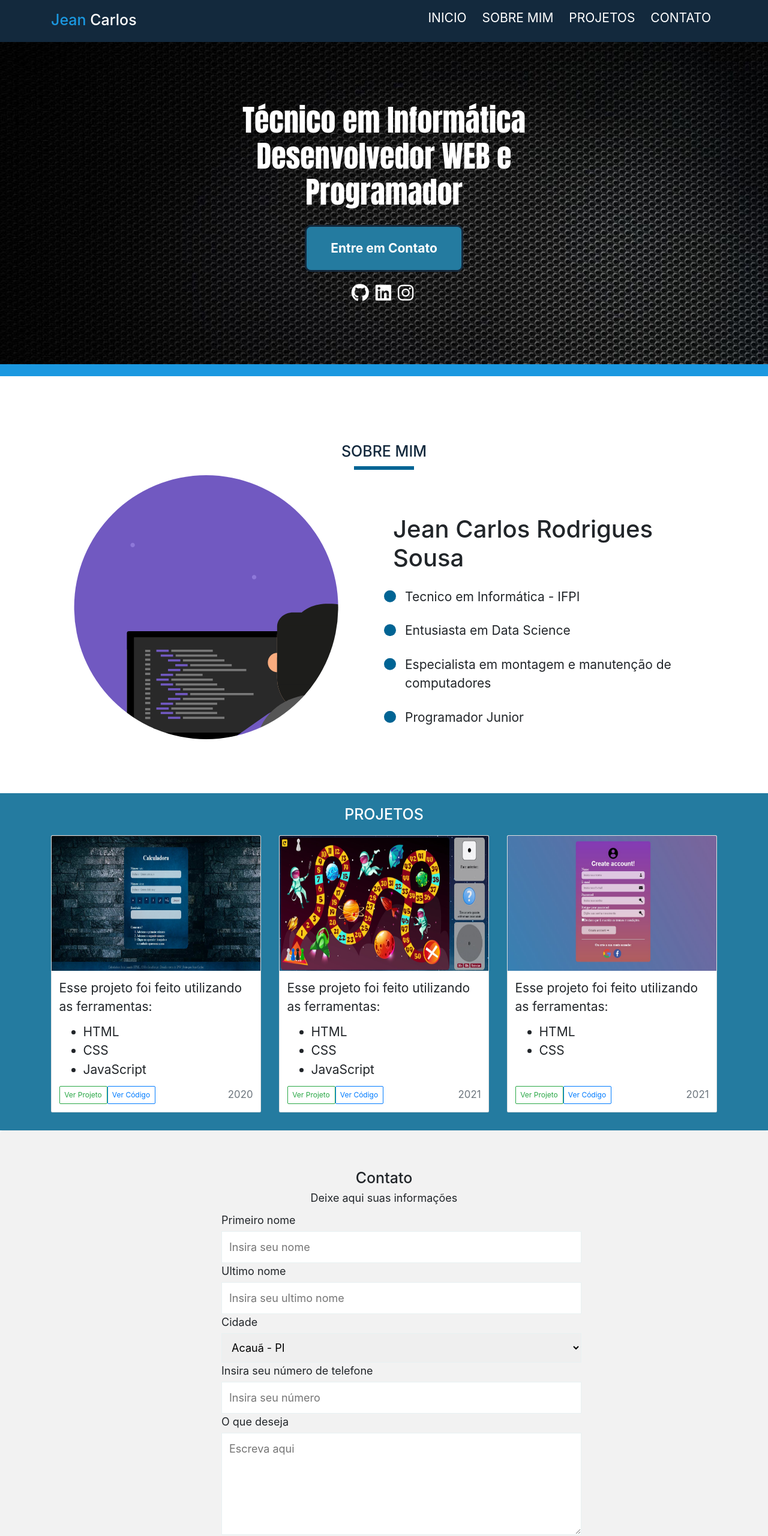
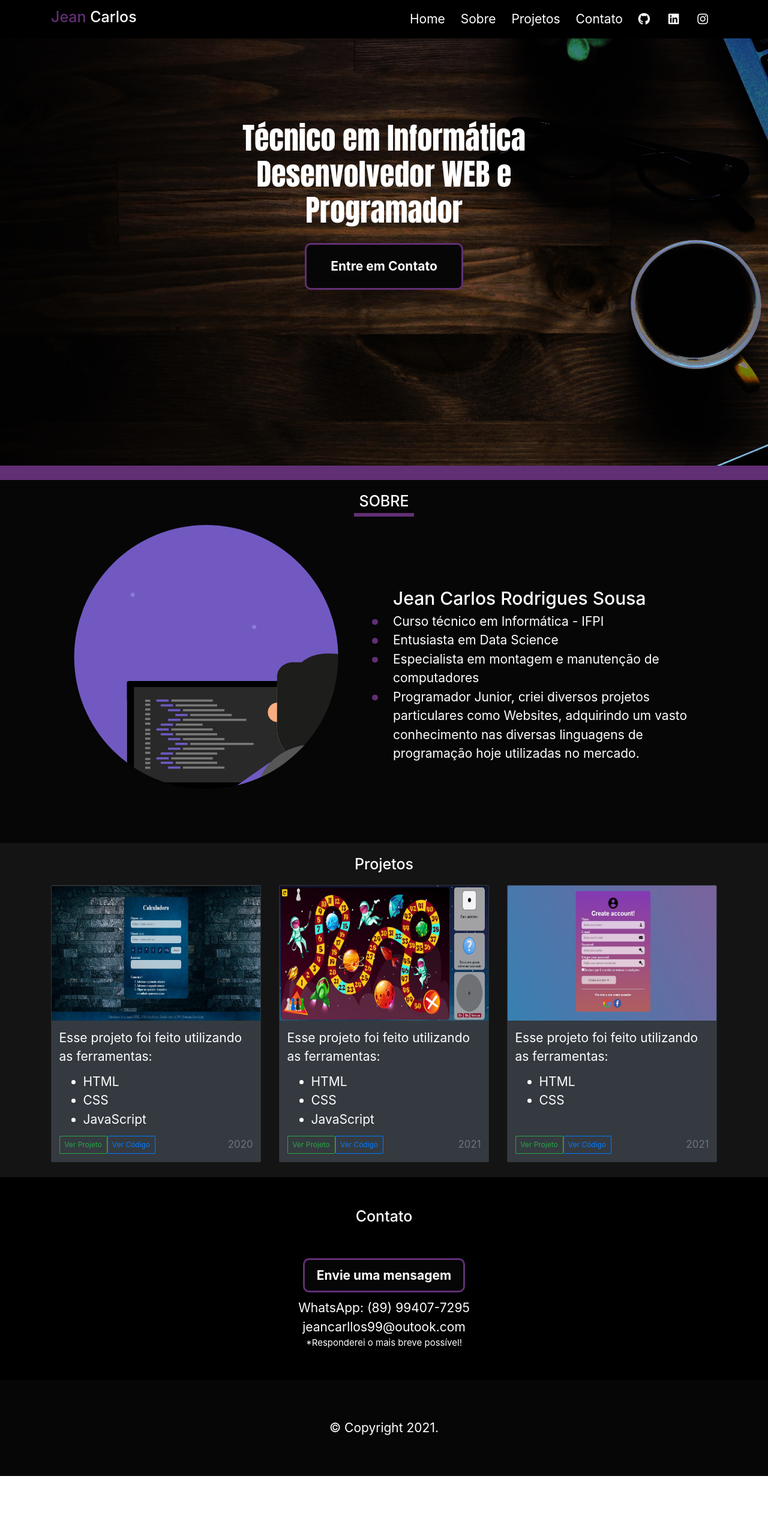
Before and after one commit to JeanCarlos899/Projetos, a plain HTML site: page index.html in a window 1280 px wide. Shown: the top 2560 px of the page at 60% size. After the commit the page ends 2460 px from the top, so only its background shows below. Drawn offline with nearby package versions, Linux system fonts and the light colour scheme.

Commit message:
Mudança de tema

```diff
--- a/css/style.css
+++ b/css/style.css
@@ -88,17 +88,17 @@ body {
 
 /* imagem de fundo */
 .header {
+    z-index: 1000;
     width: 100%;
     min-height: 8vh;
-	background-color: #13293D;
-	background-size: cover;
-    background-position: top;
-    z-index: 0;
+	background-color: black;
+    z-index: 1000;
+    position: fixed;
 }
 
 .header-body {
     position: relative;
-    z-index: 1;
+    z-index: 1001;
     color: #fff;
 }
 
@@ -107,11 +107,11 @@ body {
     display: flex;
     align-items: center;
     justify-content: space-between;
-    height: 7rem;
+    height: 6rem;
 }
 
 .header nav h1 span {
-    color: #1B98E0;
+    color: #612F74;
 }
 
 .header nav ul li{
@@ -124,12 +124,11 @@ body {
     color: #fff;
     text-decoration: none;
     padding: 1rem;
-    text-transform: uppercase;
     position: relative;
 }
 
 .header nav ul li:hover {
-    color: #006494;
+    color: #612F74;
 
 }
 
@@ -138,7 +137,7 @@ body {
     position: absolute;
     width: 0%;
     height: 0.2rem;
-    background-color: #006494;
+    background-color: #612F74;
     top: 4rem;
     left: 0;
     transition: 0.5s;
@@ -153,16 +152,20 @@ body {
 .header-conteudo {
     text-align: center;
     padding: 100px;
-    background-image: url(../img/9cceedb85aa7fdbe60f3512da07ee5bf.jpg);
-    min-height: 50rem;
+    background-image: url(../img/new-fundo.jpg);
+    min-height: 97vh;
+    background-repeat: no-repeat;
+    background-attachment: fixed;
+    background-size: cover;
 }
 
 .header-conteudo h1{
+    margin-top: 10rem;
     font-size: 5rem;
     font-family: 'Anton', sans-serif;
     font-weight: 400;
     padding: 0 18%;
-    color: rgb(255, 255, 255);
+    color: #fff;
 }
 
 .header-conteudo #btn-ctt {
@@ -170,44 +173,46 @@ body {
     margin-top: 2rem;
     text-decoration: none;
     color: #fff;
-    background-color: #247BA0;
+    background-color: rgb(6, 6, 6);
     padding: 2rem 4rem;
     font-weight: bold;
     border-radius: 1rem;
-    border: #13293D solid 0.3rem;
+    border: #612F74 solid 0.3rem;
 }
 
 .header-conteudo #btn-ctt:hover {
-    background-color: #1B98E0;
     transition: 0.5s;
-    color: #ffffff;
     transform: scale(1.1);
 }
 
 i {
     color: white;
     margin-top: 2rem;
-    font-size: 3rem;
+    font-size: 2rem;
     margin-right: 0.5rem;
     cursor: pointer;
 }
 
 i:hover {
-    transform: scale(1.1);
+    color: #612F74;
 }
 
+
 .enfeite {
-    background-color: #1B98E0;
+    background-color: #612F74;
     width: 100%;
-    height: 20px;
+    height: 3vh;
 }
 
 /* ------------ jean ------------ */
+.jean {
+    background-color: rgb(6, 6, 6);
+}
 .titulo-principal {
-    margin-top: 5rem;
+    padding-top: 2rem;
     text-align: center;
     text-transform: uppercase;
-    color: #13293D;
+    color: #ffffff;
     position: relative;
     display: flex;
     justify-content: center;
@@ -218,14 +223,10 @@ i:hover {
     position: absolute;
     width: 10rem;
     height: 0.6rem;
-    background-color: #006494;
-    top: 4rem;
+    background-color: #612F74;
+    top: 5.5rem;
     transition: 0.5s;
 
-}
-
-.jean {
-    padding-top: 6rem;
 }
 
 .jean .container .row .col-6{
@@ -258,38 +259,39 @@ i:hover {
     min-height: 70rem;
     display: flex;
     align-items: center;
+    color: white;
 
 }
 
 .descricao-jean h2 {
-    font-size: 4rem;
+    font-size: 3rem;
 }
 
 .descricao-jean ul {
     list-style: none;
-  }
+}
 
 .descricao-jean ul li {
     position: relative;
-    margin: 2.5rem 0 2.5rem 2rem;
+    margin: 0 0 0 0;
 }
 
 .descricao-jean ul li:before {
     content: '';
-    background-color: #006494;
-    height: 2rem;
-    width: 2rem;
+    background-color: #612F74;
+    height: 1rem;
+    width: 1rem;
     clip-path: circle();
     /* margin: 2rem 0; */
     position: absolute;
     left: -3.5rem;
-    top: 0.5rem;
+    top: 1.2rem;
 
 }
 /* ------------ projetos ------------ */
 
 .projetos {
-    background-color: #247BA0;
+    background-color: rgb(20, 20, 20);
 }
 
 .projetos h1 {
@@ -321,30 +323,49 @@ background-color: #45a049;
 }
 
 /* Style the container/contact section */
-.contatos-container {
-    align-items: center;
-    width: 100%;
-    display: block;
-    margin: 0 auto;
-    padding: 5% 30% 5% 30%;
-    border-radius: 5px;
-    background-color: #f2f2f2;
-    font-size: 1.8rem;
-
+.contato {
+    padding: 5rem;
+    background-color: black;
+    text-align: center;
+    color: white;
 }
-
+.contato p{
+    margin: 0;
+}
+.contato h1 {
+    padding-bottom: 5rem;
+}
 footer {
     color: white;
     width: 100%;
-    height: 3.8rem;
+    height: 20vh;
     position: relative;
     bottom: 0;
     left: 0;
     padding-bottom: 0px;
     text-align: center;
-    background-color: black;
+    background-color: #060606;
+    vertical-align: center;
+    line-height: 20vh;
+}
+#btn-msg {
+    text-decoration: none;
+    display: inline-block;
+    margin-bottom: 1rem;
+    color: #fff;
+    background-color: rgb(6, 6, 6);
+    padding: 1rem 2rem;
+    font-weight: bold;
+    border-radius: 1rem;
+    border: #612F74 solid 0.3rem;
+}
+#btn-msg:hover {
+    transform: scale(1.1);
+    transition: 0.5s;
+    color: white;
+    outline: 0;
+}
 
-}
 /* ------------ Responsivo ------------*/
 
 /* ------------ tablet ------------ */
--- a/index.html
+++ b/index.html
@@ -24,10 +24,14 @@
             <nav>
                 <h1><span>Jean</span> Carlos</h1>
                 <ul>
-                    <li>Inicio</li>
-                    <li onclick="moveSobreMim()">Sobre mim</li>
+                    <li>Home</li>
+                    <li onclick="moveSobreMim()">Sobre</li>
                     <li onclick="moveProjetos()">Projetos</li>
                     <li onclick="moveContato()">Contato</li>
+
+                    <li><a target="_blank" href="https://github.com/JeanCarlos899"><i class="fab fa-github"></i></a></li>
+                    <li><a target="_blank" href="https://www.linkedin.com/in/jean-carlos-a45936184/"><i class="fab fa-linkedin"></i></a></li>
+                    <li><a target="_blank" href="https://www.instagram.com/jean_carl02/"><i class="fab fa-instagram"></i></a></li>
                 </ul>
             </nav>
         </div>
@@ -38,11 +42,6 @@
         <h1>Técnico em Informática Desenvolvedor WEB e Programador</h1>
         <a href="#" onclick="moveContato()" id="btn-ctt">Entre em Contato</a>
       </div>
-      <div class="icons">
-        <a target="_blank" href="https://github.com/JeanCarlos899"><i class="fab fa-github"></i></a>
-        <a target="_blank" href="https://www.linkedin.com/in/jean-carlos-a45936184/"><i class="fab fa-linkedin"></i></a>
-        <a target="_blank" href="https://www.instagram.com/jean_carl02/"><i class="fab fa-instagram"></i></a>
-      </div>
     </section>
     <div class="enfeite"></div>
 
@@ -51,7 +50,7 @@
         <section class="jean">
             <div class="container">
                 <a href="#" id="sobremim"></a>
-                <h1 class="titulo-principal">Sobre mim</h1>
+                <h1 class="titulo-principal">Sobre</h1>
 
                 <div class="row">
                     <div class="col-6"></div>
@@ -59,10 +58,10 @@
                         <div>
                             <h2>Jean Carlos Rodrigues Sousa</h2>
                             <ul>
-                                <li>Tecnico em Informática - IFPI</li>
+                                <li>Curso técnico em Informática - IFPI</li>
                                 <li>Entusiasta em Data Science</li>
                                 <li>Especialista em montagem e manutenção de computadores</li>
-                                <li>Programador Junior</li>
+                                <li>Programador Junior, criei diversos projetos particulares como Websites, adquirindo um vasto conhecimento nas diversas linguagens de programação hoje utilizadas no mercado.</li>
                             </ul>
                         </div>
                     </div>
@@ -73,11 +72,11 @@
         <!-- projetos -->
         <section class="projetos">
            <a href="#" id="projetos"></a>
-            <h1 class="titulo-projetos">PROJETOS</h1>
+            <h1 class="titulo-projetos">Projetos</h1>
             <div class="container">
                 <div class="row">
                   <div class="col-md-4">
-                    <div class="card mb-4 box-shadow">
+                    <div class="card text-white bg-dark mb-3">
                       <img class="card-img-top" data-src="holder.js/100px225?theme=thumb&amp;bg=55595c&amp;fg=eceeef&amp;text=Thumbnail" alt="Thumbnail [100%x225]" style="height: 225px; width: 100%; display: block;" src="img/calculadora.jpg" data-holder-rendered="true">
                       <div class="card-body">
                         <p class="card-text">Esse projeto foi feito utilizando as ferramentas:</p>
@@ -97,7 +96,7 @@
                     </div>
                   </div>
                   <div class="col-md-4">
-                    <div class="card mb-4 box-shadow">
+                    <div class="card text-white bg-dark mb-3">
                       <img class="card-img-top" data-src="holder.js/100px225?theme=thumb&amp;bg=55595c&amp;fg=eceeef&amp;text=Thumbnail" alt="Thumbnail [100%x225]" src="img/tabuleiro.jpg" data-holder-rendered="true" style="height: 225px; width: 100%; display: block;">
                       <div class="card-body">
                         <p class="card-text">Esse projeto foi feito utilizando as ferramentas:</p>
@@ -117,7 +116,7 @@
                     </div>
                   </div>
                   <div class="col-md-4">
-                    <div class="card mb-4 box-shadow">
+                    <div class="card text-white bg-dark mb-3">
                       <img class="card-img-top" data-src="holder.js/100px225?theme=thumb&amp;bg=55595c&amp;fg=eceeef&amp;text=Thumbnail" alt="Thumbnail [100%x225]" src="img/formulario.jpg" data-holder-rendered="true" style="height: 225px; width: 100%; display: block;">
                       <div class="card-body">
                         <p class="card-text">Esse projeto foi feito utilizando as ferramentas:</p>
@@ -139,7 +138,8 @@
                 </div>
               </div>
         </section>
-        <section class="contatos">
+
+        <!-- <section class="contatos">
             <a href="#" id="contato"></a>
             <div class="contatos-container">
                 <div style="text-align:center">
@@ -167,9 +167,23 @@
                   </div>
                 </div>
               </div>
+        </section> -->
+
+        <section class="contato">
+          <a href="#" id="contato"></a>
+          <h1>Contato</h1>
+
+          <a href="" id="btn-msg">Envie uma mensagem</a>
+
+          <p>WhatsApp: (89) 99407-7295</p>
+          <p>jeancarllos99@outook.com</p>
+          <p style="font-size: 1.5rem;">*Responderei o mais breve possível!</p>
         </section>
+
         <footer>
-          <p>Obrigado pela sua etenção! <a href="#" id="inicio">Voltar ao topo</a></p>
+          <div class="vertical">
+            <p>© Copyright 2021.</p>
+          </div>
         </footer>
     </main>
 </body>
```
Also changed, not shown: img/new-fundo.jpg (added).
